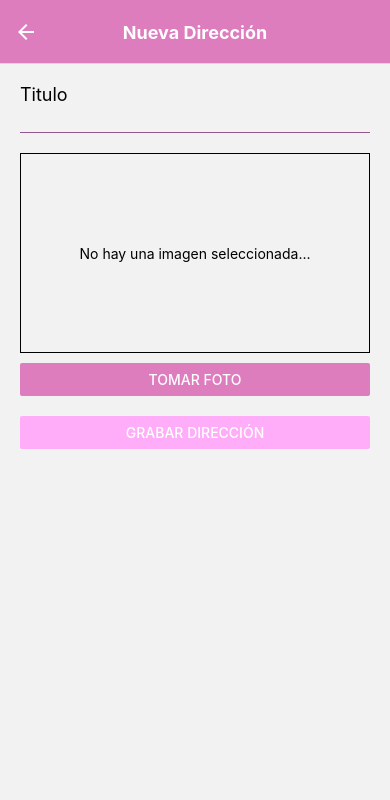
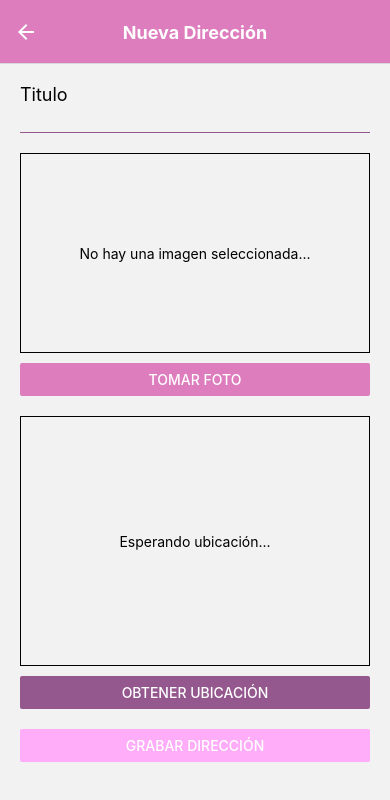
Before and after one commit to 0GLOC/CameraApp, a React Native app: screen /NewPlace in a window 390 px wide. Shown: the top 800 px of the page. Built offline with nearby package versions, Linux system fonts and the light colour scheme.

Commit message:
SetLocation

```diff
--- a/package.json
+++ b/package.json
@@ -24,7 +24,8 @@
     "react-redux": "^8.0.2",
     "expo-image-picker": "~13.1.1",
     "expo-file-system": "~14.0.0",
-    "expo-permissions": "~13.2.0"
+    "expo-permissions": "~13.2.0",
+    "expo-location": "~14.2.2"
   },
   "devDependencies": {
     "@babel/core": "^7.12.9"
--- /dev/null
+++ b/src/components/LocationSelector.js
@@ -0,0 +1,82 @@
+import React, { useState, useEffect } from "react";
+import { View, Button, Text, StyleSheet, Alert } from "react-native";
+import { useNavigation, useRoute } from "@react-navigation/native";
+import * as Location from "expo-location";
+import colors from '../utils/colors';
+
+const styles = StyleSheet.create({
+    container: {
+        marginBottom: 20,
+    },
+    preview: {
+        width: "100%",
+        height: 250,
+        marginBottom: 10,
+        justifyContent: "center",
+        alignItems: "center",
+        borderColor: colors.primary,
+        borderWidth: 1,
+    },
+    image: {
+        width: "100%",
+        height: "100%",
+    },
+    buttons: {
+        flexDirection: "row",
+        justifyContent: "space-around",
+    },
+});
+
+const LocationSelector = ({ onLocation }) => {
+    const [pickedLocation, setPickedLocation] = React.useState();
+
+    const handleGetLocation = async () => {
+        const isLocationGranted = await verifyPermissions();
+
+        if(!isLocationGranted) return
+
+        const location = await Location.getCurrentPositionAsync({
+            timeInterval: 5000,
+        });
+
+        setPickedLocation({
+            lat: location.coords.latitude,
+            lng: location.coords.longitude,
+        })
+
+        onLocation({
+            lat: location.coords.latitude,
+            lng: location.coords.longitude,
+        })
+    }
+
+    const verifyPermissions = async () => {
+        const { status } = await Location.requestForegroundPermissionsAsync();
+
+        if (status !== "granted") {
+            Alert.alert(
+                "Permisos Insuficientes",
+                "Por favor, habilita la localización para continuar",
+                [{ text: "Ok" }]
+            );
+            return false;
+        }
+
+        return true;
+    }
+
+    return (
+        <View style={styles.container}>
+            <View style={styles.preview}>
+                {pickedLocation ? (
+                    <Text>{`latitud: ${pickedLocation.lat}, longitud: ${pickedLocation.lng}`}</Text>
+                ) : (
+                    <Text>Esperando ubicación...</Text>
+                )}
+            </View>
+            <Button title="Obtener ubicación" onPress={handleGetLocation} color={colors.three}/>
+        </View>
+    )
+}
+
+export default LocationSelector;
--- a/src/screens/NewPlaceScreen.js
+++ b/src/screens/NewPlaceScreen.js
@@ -2,6 +2,7 @@ import React, { useState } from "react";
 import { StyleSheet, Text, TextInput, ScrollView, View, Button } from "react-native";
 import { useDispatch } from "react-redux";
 import ImageSelector from "../components/ImageSelector";
+import LocationSelector from "../components/LocationSelector";
 import { savePlace } from "../store/place.slices";
 import colors from "../utils/colors";
 
@@ -30,6 +31,8 @@ const NewPlaceScreen = ({ navigation }) => {
                     onImage={(image) => {
                         setImage(image);
                     }}
+                />
+                <LocationSelector
                 />
                 <Button
                 title="Grabar Dirección"
```
Also changed, not shown: 1 other file (tests, documents, lock files or other folders).
